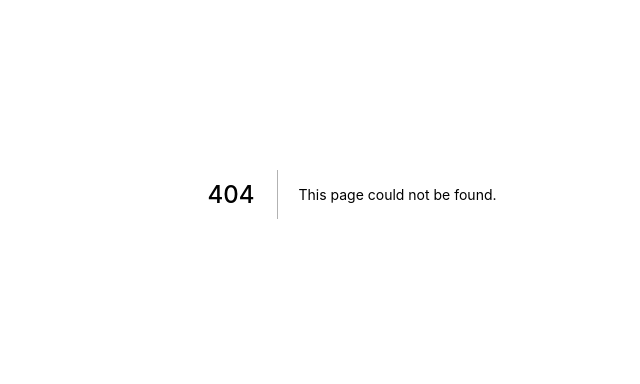
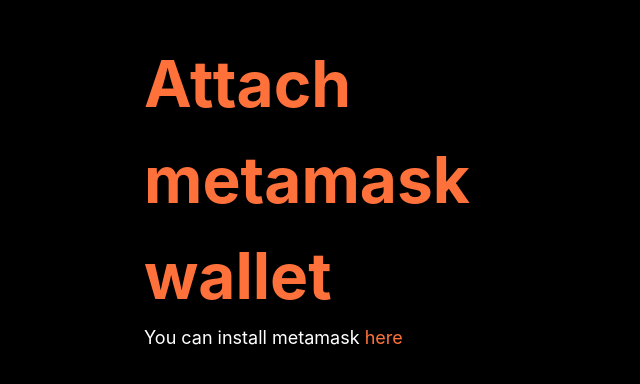
Before and after one commit to TheBestID/frontend, a Next.js app: page /add-wallet in a window 1280 px wide. Before the commit this address had no page. Shown: the part 206-590 px from the top of the page, without its empty margins (288-928 px from the left). Built offline with nearby package versions, Linux system fonts and the light colour scheme.

Commit message:
metamask connection

```diff
--- /dev/null
+++ b/additional.d.ts
@@ -0,0 +1,3 @@
+interface Window {
+  ethereum: any
+}
--- a/package.json
+++ b/package.json
@@ -9,6 +9,7 @@
     "lint": "next lint"
   },
   "dependencies": {
+    "ethers": "^5.7.2",
     "next": "12.3.1",
     "react": "18.2.0",
     "react-dom": "18.2.0"
--- a/pages/_app.tsx
+++ b/pages/_app.tsx
@@ -8,7 +8,7 @@
       <Head>
         <meta charSet="UTF-8"/>
         <meta name="viewport" content="width=device-width, initial-scale=1.0"/>
-        <meta http-equiv="X-UA-Compatible" content="ie=edge"/>
+        <meta httpEquiv="X-UA-Compatible" content="ie=edge"/>
         <link rel="apple-touch-icon" sizes="180x180" href="/apple-touch-icon.png"/>
         <link rel="icon" type="image/png" sizes="32x32" href="/favicon-32x32.png"/>
         <link rel="icon" type="image/png" sizes="16x16" href="/favicon-16x16.png"/>
--- /dev/null
+++ b/pages/add-wallet.tsx
@@ -0,0 +1,87 @@
+import { useState, useEffect } from 'react'
+import type { NextPage } from 'next'
+import Head from 'next/head'
+import Image from 'next/image'
+import Link from 'next/link'
+import { ethers } from 'ethers'
+
+
+const AddWallet: NextPage = () => {
+  const [address, setAddress] = useState(null)
+  const [balance, setBalance] = useState(0)
+  const isMetamaskInstalled = typeof window !== 'undefined' && window.ethereum
+
+  async function onAccountsConnected(accounts: any) {
+    if (!Array.isArray(accounts) || accounts.length === 0) return
+
+    const address = accounts[0]
+    setAddress(address)
+    const balance = await window.ethereum.request({
+      method:'eth_getBalance',
+      params: [address, 'latest']
+    })
+    setBalance(balance)
+  }
+
+  const pJsx = address != null
+    ? (
+      <>
+        <h1 className="text-primary font-bold text-[4rem]">
+          Attached successfully
+        </h1>
+        <p className="text-white text-lg">
+          address:&nbsp;<a
+            target="_blank"
+            rel="noreferrer noopener"
+            href={`https://etherscan.io/address/${address}`}
+            className="text-primary"
+          >
+            {address}
+          </a>
+          {' '}
+          balance:&nbsp;{ethers.utils.formatEther(balance)}&nbsp;ETH
+        </p>
+      </>
+    ) : (
+      <>
+        <h1 className="text-primary font-bold text-[4rem]">
+          Attach metamask wallet
+        </h1>
+        <p className="text-white text-lg">
+          You can install metamask{' '}
+            <a
+              target="_blank"
+              rel="noreferrer noopener"
+              className="text-primary"
+              href="https://metamask.io/download/"
+            >
+              here
+            </a>
+        </p>
+      </>
+    )
+
+  useEffect(() => {
+    if (isMetamaskInstalled) {
+      window.ethereum.request({method:'eth_requestAccounts'})
+      .then(onAccountsConnected)
+    }
+  }, [isMetamaskInstalled])
+
+  return (
+    <div className="bg-black min-h-[100vh] h-full">
+      <Head>
+        <title>Soul ID</title>
+        <meta name="description" content="add wallet to register on souldev platform" />
+      </Head>
+
+      <main className="flex items-center justify-center h-full min-h-[100vh]">
+        <div className="p-4 max-w-md">
+        {pJsx}
+        </div>
+      </main>
+    </div>
+  )
+}
+
+export default AddWallet
```
Also changed, not shown: 1 other file (tests, documents, lock files or other folders).
